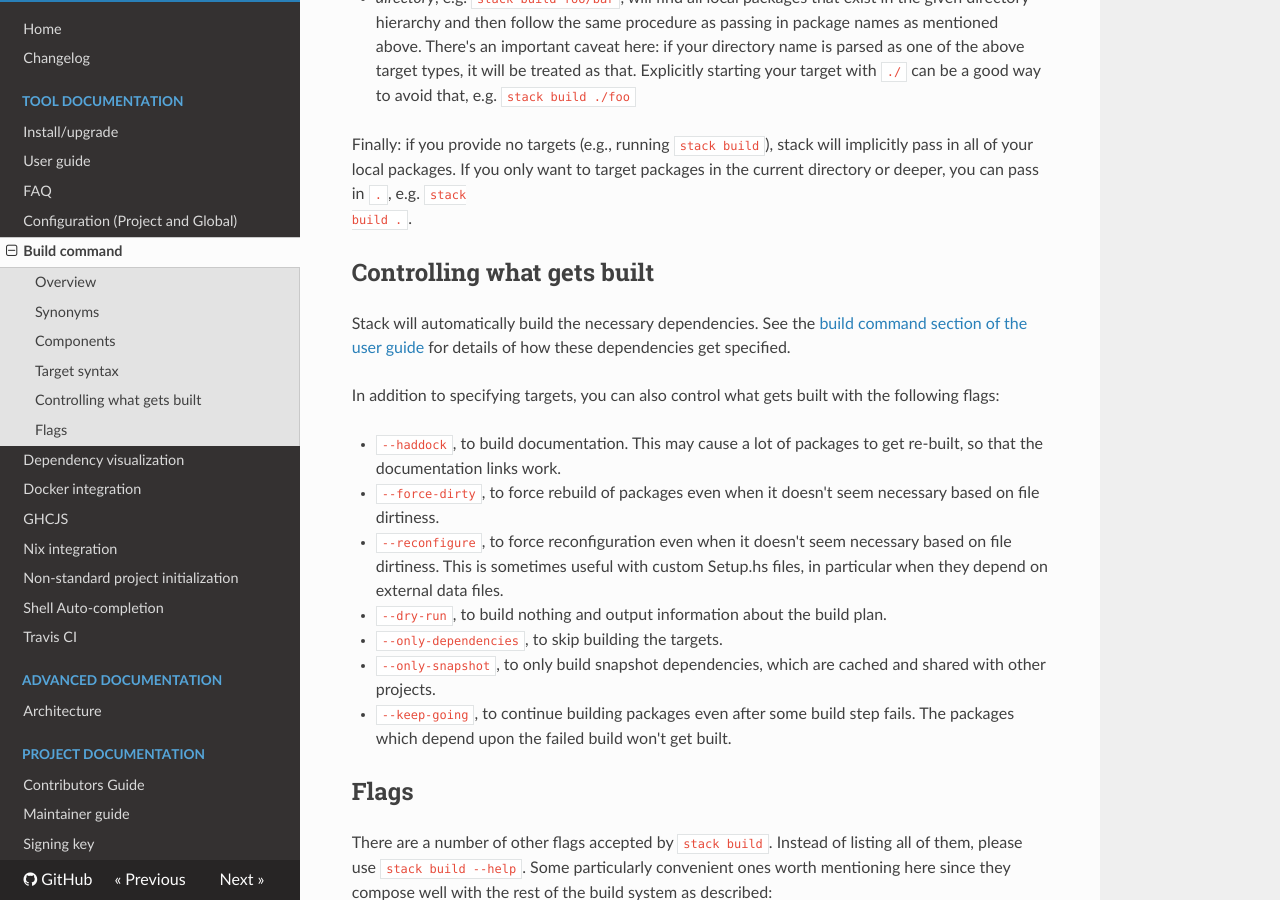
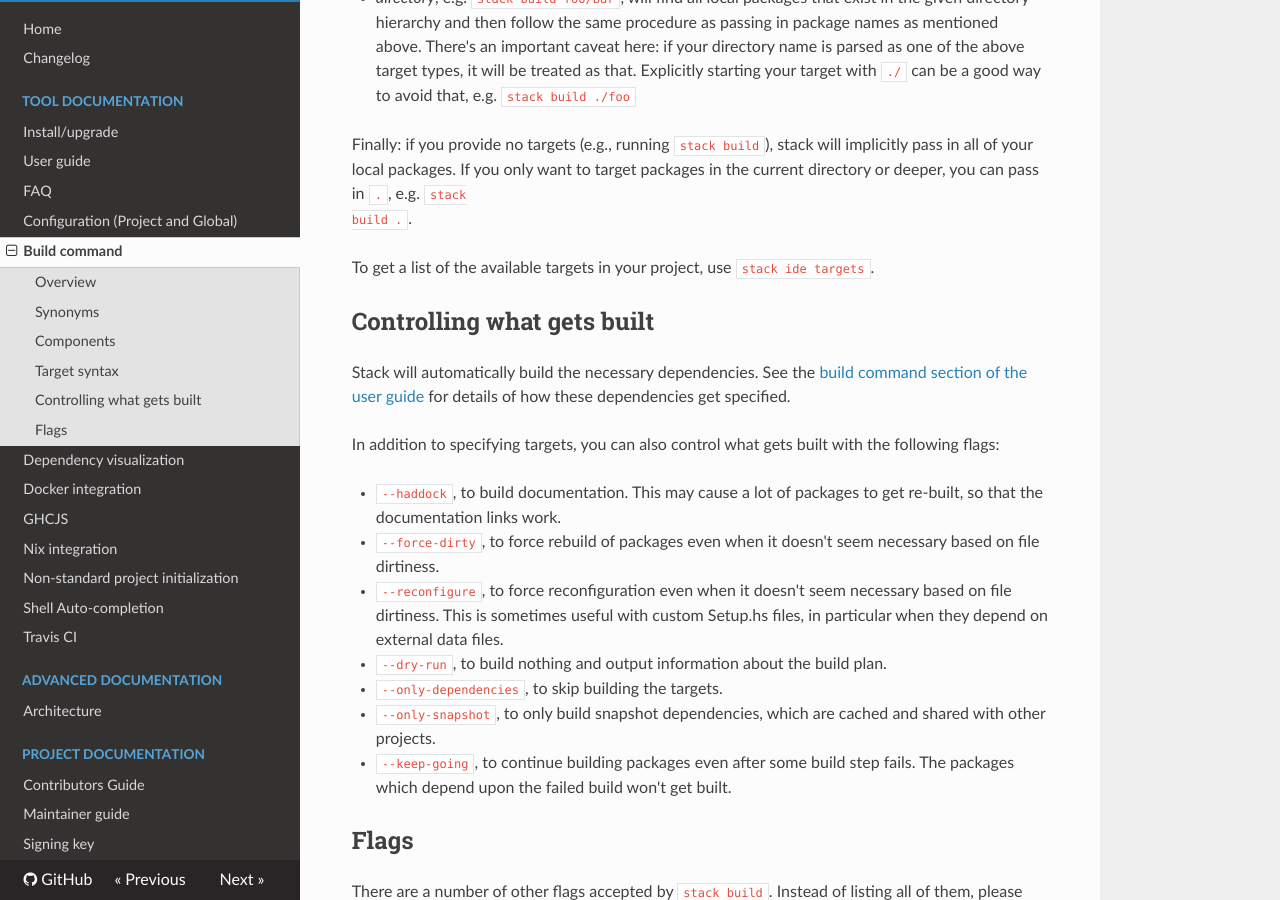
Before and after one commit to commercialhaskell/stack, an MkDocs documentation site: the page built from doc/build_command.md, in a window 1280 px wide and 900 px high, scrolled down 2192 px. Built offline with MkDocs 1.6.1, drawn with Linux system fonts in a browser that asks for light colours; nearby versions of some CDN libraries; old or Windows-style settings are respelled for this version of MkDocs.

Commit message:
Add note on `stack ide targets` to target syntax docs

```diff
--- a/doc/build_command.md
+++ b/doc/build_command.md
@@ -80,6 +80,8 @@
 packages in the current directory or deeper, you can pass in `.`, e.g. `stack
 build .`.
 
+To get a list of the available targets in your project, use `stack ide targets`.
+
 ## Controlling what gets built
 
 Stack will automatically build the necessary
```
